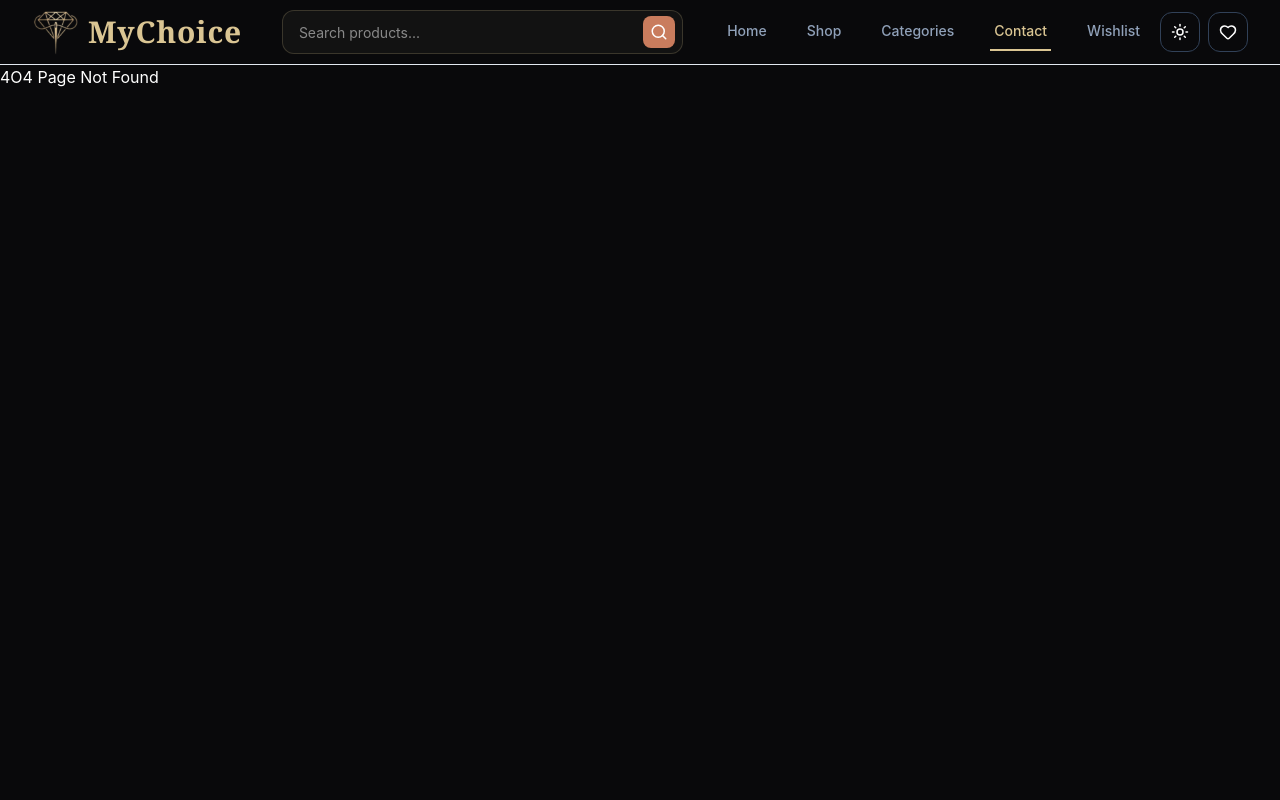
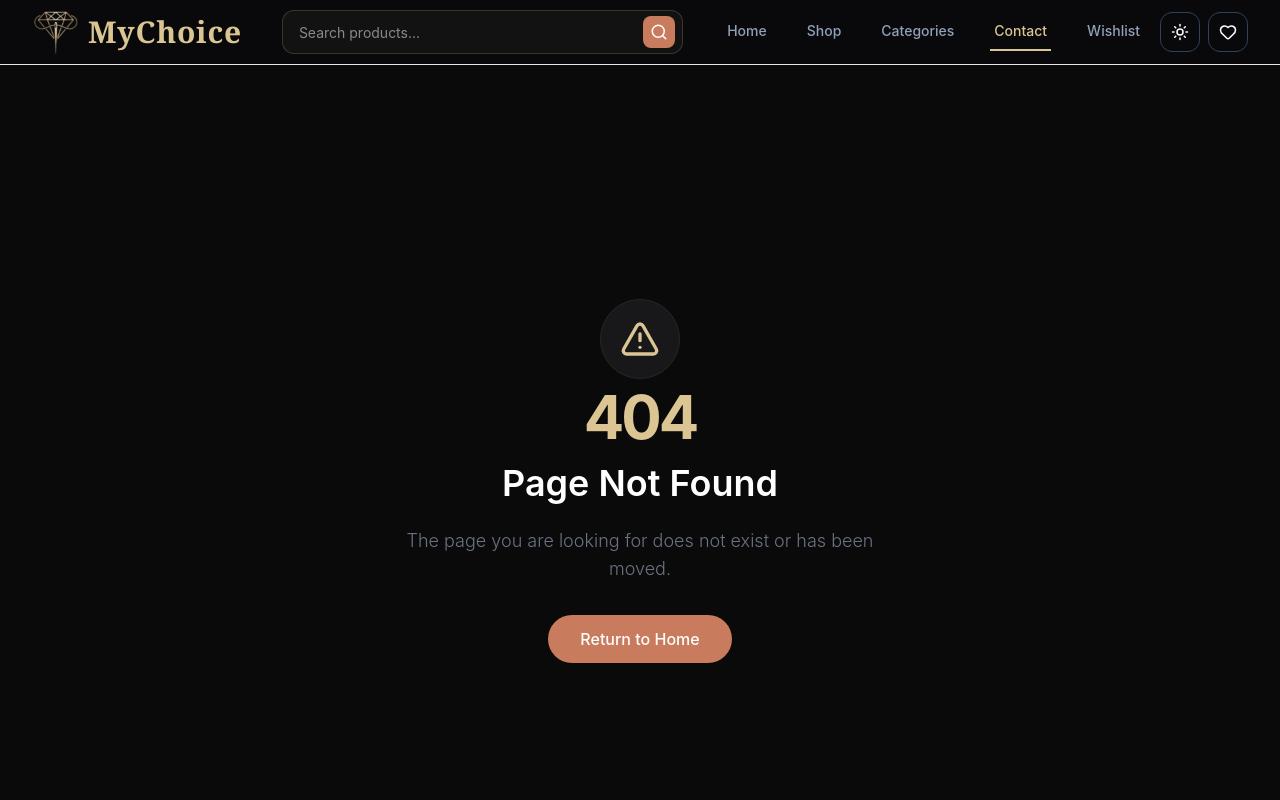
Before and after one commit to Rohan-Korake/mychoice-ecommerce, a React (Vite) app: page /contact in a window 1280 px wide. Shown: the top 800 px of the page. Built offline with nearby package versions, Linux system fonts and the light colour scheme.

Commit message:
feat: add NotFound component for 404 error handling and update routing

```diff
--- a/src/main.jsx
+++ b/src/main.jsx
@@ -9,13 +9,14 @@ import {
 } from "react-router-dom";
 import Layout from "./layout.jsx";
 import HomePage from "./pages/HomePage.jsx";
+import NotFound from "./pages/NotFound.jsx";
 
 const router = createBrowserRouter(
   createRoutesFromElements(
     <Route path="/" element={<Layout />}>
       <Route path="/" element={<HomePage />} />
       <Route path="home" element={<HomePage />} />
-      <Route path="*" element={<h1>4O4 Page Not Found</h1>} />
+      <Route path="*" element={<NotFound />} />
     </Route>,
   ),
 );
--- /dev/null
+++ b/src/pages/NotFound.jsx
@@ -0,0 +1,37 @@
+import { TriangleAlert } from "lucide-react";
+import { Link } from "react-router-dom";
+
+function NotFound() {
+  return (
+    <div className="lg:min-h-screen lg:mb-20 flex items-center justify-center bg-[#0a0a0a] px-4 py-12">
+      <div className="text-center w-full max-w-2xl">
+        {/* Icon */}
+        <div className="mt-8 mx-auto flex h-20 w-20 items-center justify-center rounded-full border border-zinc-800 bg-zinc-900">
+          <TriangleAlert className="h-10 w-10 text-[#DAC593]" />
+        </div>
+
+        {/* 404 Heading */}
+        <h1 className="mt-2 text-6xl font-bold text-[#DAC593] mb-4 tracking-tighter">
+          404
+        </h1>
+
+        {/* Message */}
+        <h2 className="text-3xl md:text-4xl font-semibold text-white mb-6">
+          Page Not Found
+        </h2>
+        <p className="mb-8 text-gray-500 max-w-lg mx-auto text-lg font-light">
+          The page you are looking for does not exist or has been moved.
+        </p>
+
+        {/* Action Button */}
+        <Link
+          to="/"
+          className="inline-flex items-center justify-center px-8 py-3 text-white bg-[#C97C5D] hover:bg-[#b8962d] transition-all duration-300 rounded-full font-medium"
+        >
+          Return to Home
+        </Link>
+      </div>
+    </div>
+  );
+}
+export default NotFound;
```
